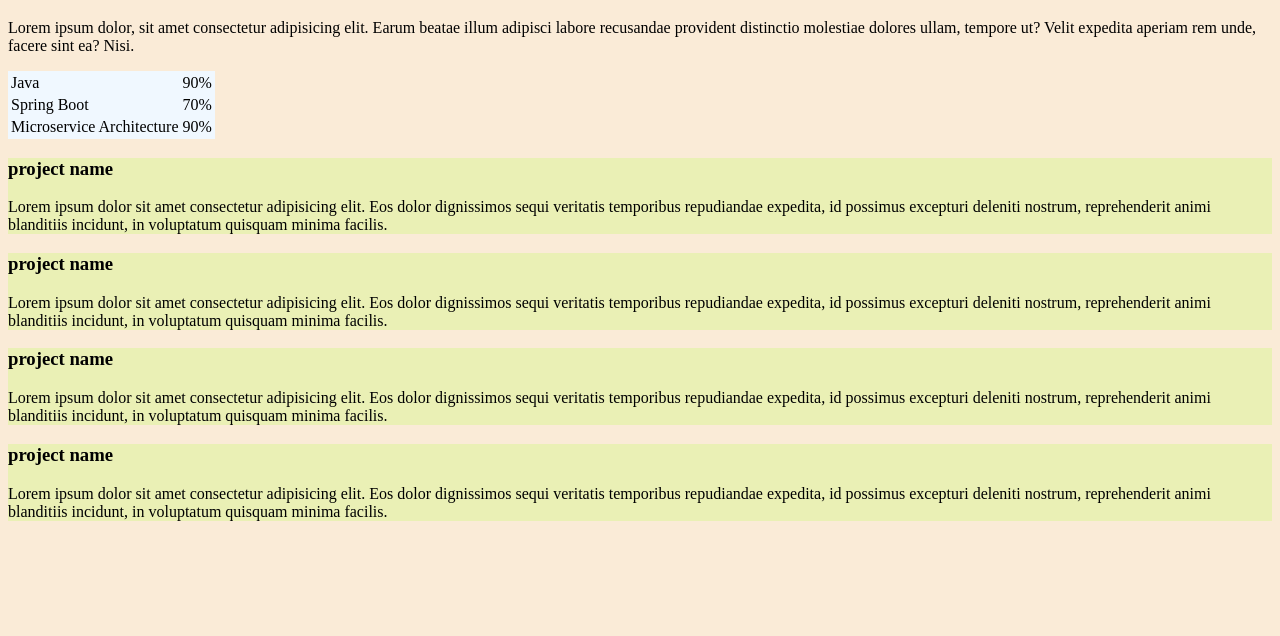
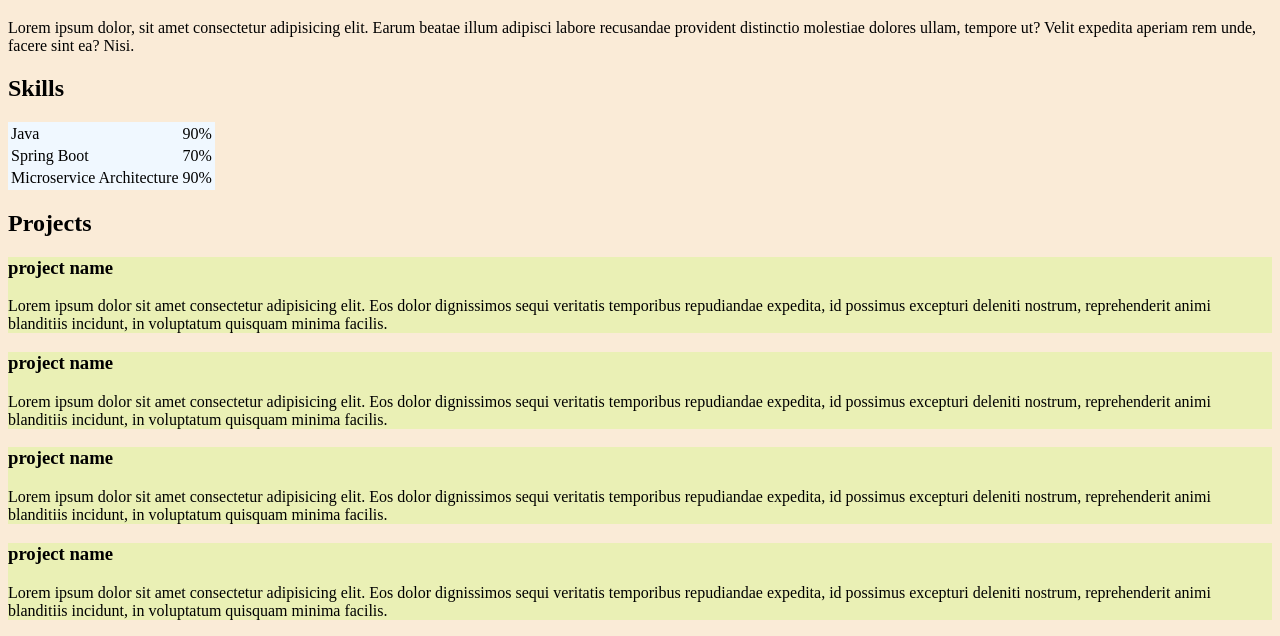
Before and after one commit to aditsawant/dev-portfolio, a plain HTML site: page index.html in a window 1280 px wide. Shown: the part 167-803 px from the top of the page. Drawn offline with Linux system fonts and the light colour scheme.

Commit message:
Updated headings

```diff
--- a/index.html
+++ b/index.html
@@ -30,7 +30,8 @@
     </p>
 
     <!-- Skills -->
-    <table>
+    <h2>Skills</h2>
+    <table id="skills">
         <tr>
             <td>Java</td>
             <td>90%</td>
@@ -46,7 +47,8 @@
     </table>
 
     <!-- Projects -->
-
+    <h2>Projects</h2>
+    <div id="projects">
         <div class="project">
             <h3>project name</h3>
             <p>Lorem ipsum dolor sit amet consectetur adipisicing elit. Eos dolor dignissimos sequi veritatis temporibus repudiandae expedita, id possimus excepturi deleniti nostrum, reprehenderit animi blanditiis incidunt, in voluptatum quisquam minima facilis.</p>
@@ -63,6 +65,7 @@
             <h3>project name</h3>
             <p>Lorem ipsum dolor sit amet consectetur adipisicing elit. Eos dolor dignissimos sequi veritatis temporibus repudiandae expedita, id possimus excepturi deleniti nostrum, reprehenderit animi blanditiis incidunt, in voluptatum quisquam minima facilis.</p>
         </div>
+    </div>
 
     <!-- Contact info -->
     <script src="assets/js/app.js"></script>
```
Lines whose indentation alone changed are shown as unchanged.
